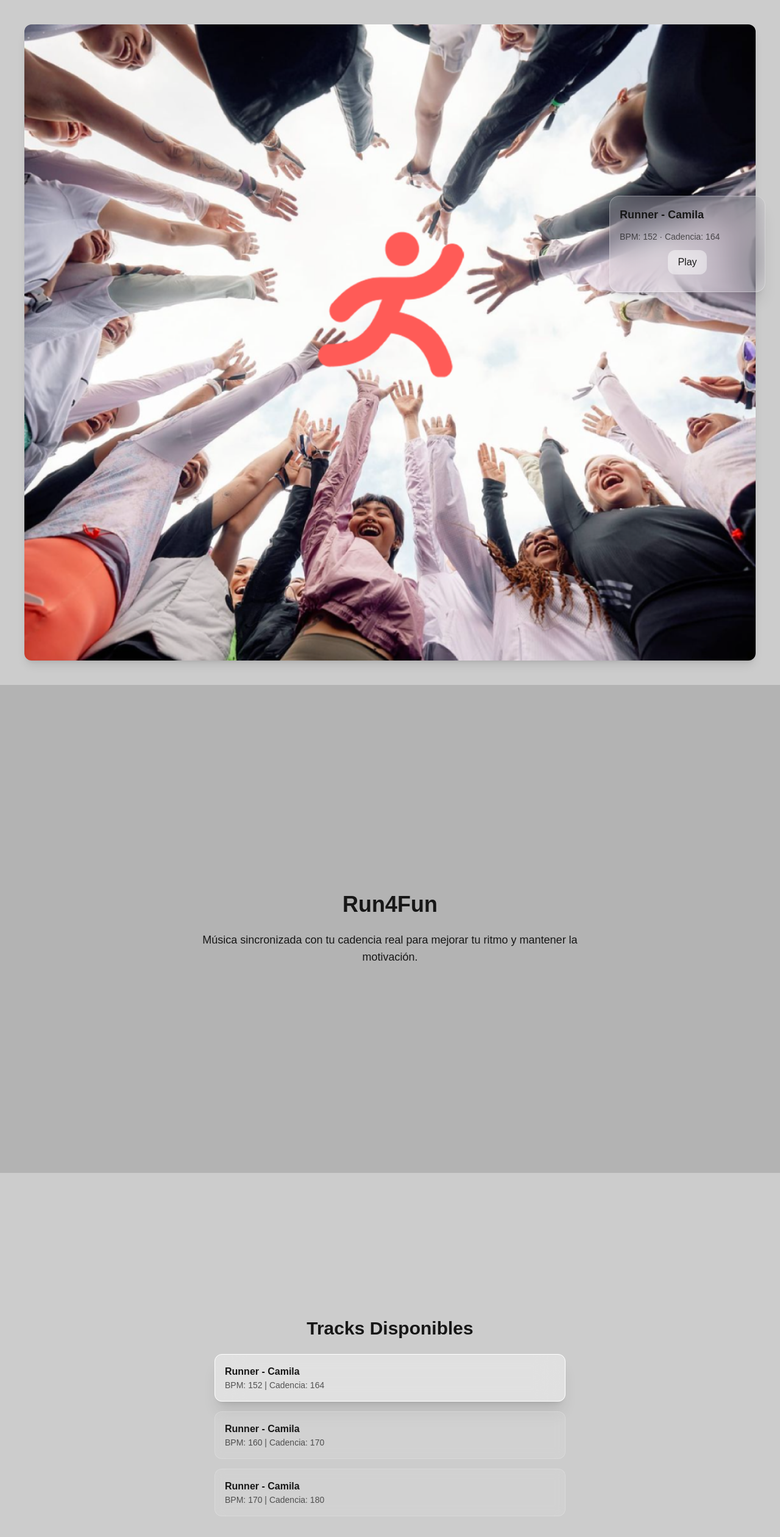
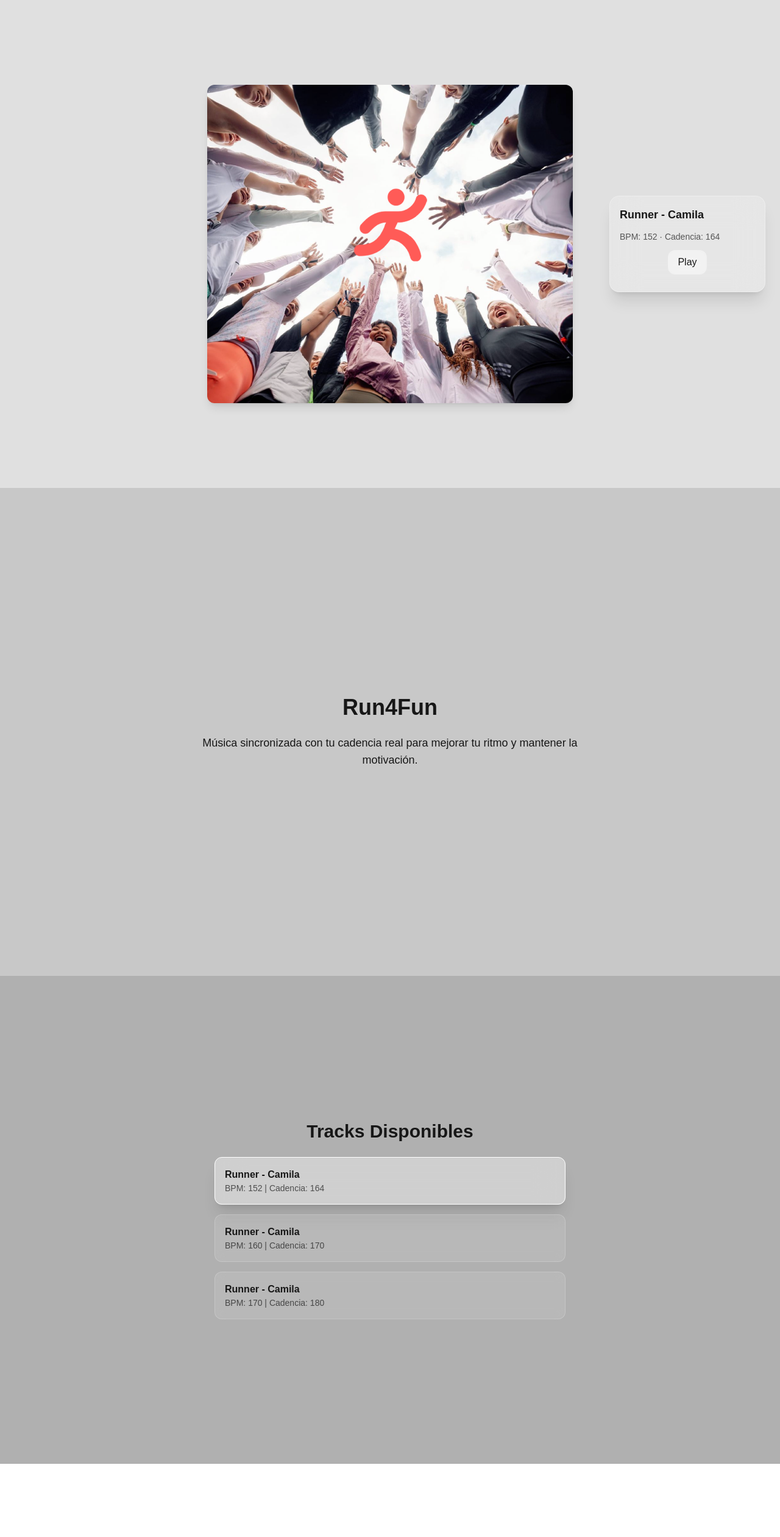
Before and after one commit to annamile92/Run_app, a Next.js app: page / in a window 1280 px wide. Shown: the top 2520 px of the page at 61% size. After the commit the page ends 2400 px from the top, so only its background shows below. Built offline with nearby package versions, Linux system fonts and the light colour scheme.

Commit message:
Update page.tsx

```diff
--- a/app/page.tsx
+++ b/app/page.tsx
@@ -18,11 +18,9 @@ export default function Home() {
     const audio = audioRef.current;
     if (!audio) return;
 
-    if (isPlaying) {
-      audio.pause();
-    } else {
-      audio.play();
-    }
+    if (isPlaying) audio.pause();
+    else audio.play();
+
     setIsPlaying(!isPlaying);
   };
 
@@ -35,7 +33,6 @@ export default function Home() {
     }
   };
 
-  // Autoplay when track changes
   useEffect(() => {
     if (audioRef.current) audioRef.current.load();
   }, [currentTrack]);
@@ -45,18 +42,18 @@ export default function Home() {
     <main className="relative w-full min-h-screen">
 
       {/* SECCIÓN 1 */}
-      <section className="w-full min-h-screen bg-[#CCCCCC] flex items-center justify-center p-10">
+      <section className="w-full min-h-screen bg-[#E0E0E0] flex items-center justify-center p-10">
         <Image
           src="/banner.jpg"
           alt="Banner"
-          width={2000}
-          height={800}
-          className="rounded-xl shadow-lg"
+          width={600}
+          height={600}
+          className="rounded-xl shadow-lg w-full max-w-[600px]"
         />
       </section>
 
       {/* SECCIÓN 2 */}
-      <section className="w-full min-h-screen bg-[#B3B3B3] flex flex-col items-center justify-center p-12">
+      <section className="w-full min-h-screen bg-[#C8C8C8] flex flex-col items-center justify-center p-12">
         <h2 className="text-4xl font-bold mb-6">Run4Fun</h2>
         <p className="max-w-2xl text-center text-lg">
           Música sincronizada con tu cadencia real para mejorar tu ritmo y mantener la motivación.
@@ -64,7 +61,7 @@ export default function Home() {
       </section>
 
       {/* SECCIÓN 3 */}
-      <section className="w-full min-h-screen bg-[#CCCCCC] flex flex-col items-center justify-center p-12">
+      <section className="w-full min-h-screen bg-[#B0B0B0] flex flex-col items-center justify-center p-12">
         <h2 className="text-3xl font-bold mb-6">Tracks Disponibles</h2>
 
         <div className="space-y-4 w-full max-w-xl">
@@ -85,7 +82,7 @@ export default function Home() {
         </div>
       </section>
 
-      {/* 🔥 REPRODUCTOR FLOTANTE DERECHA GLASSMORPHISM */}
+      {/* REPRODUCTOR FLOTANTE DERECHA */}
       <div className="
         fixed top-1/2 right-6 -translate-y-1/2
         backdrop-blur-xl bg-white/20
```
